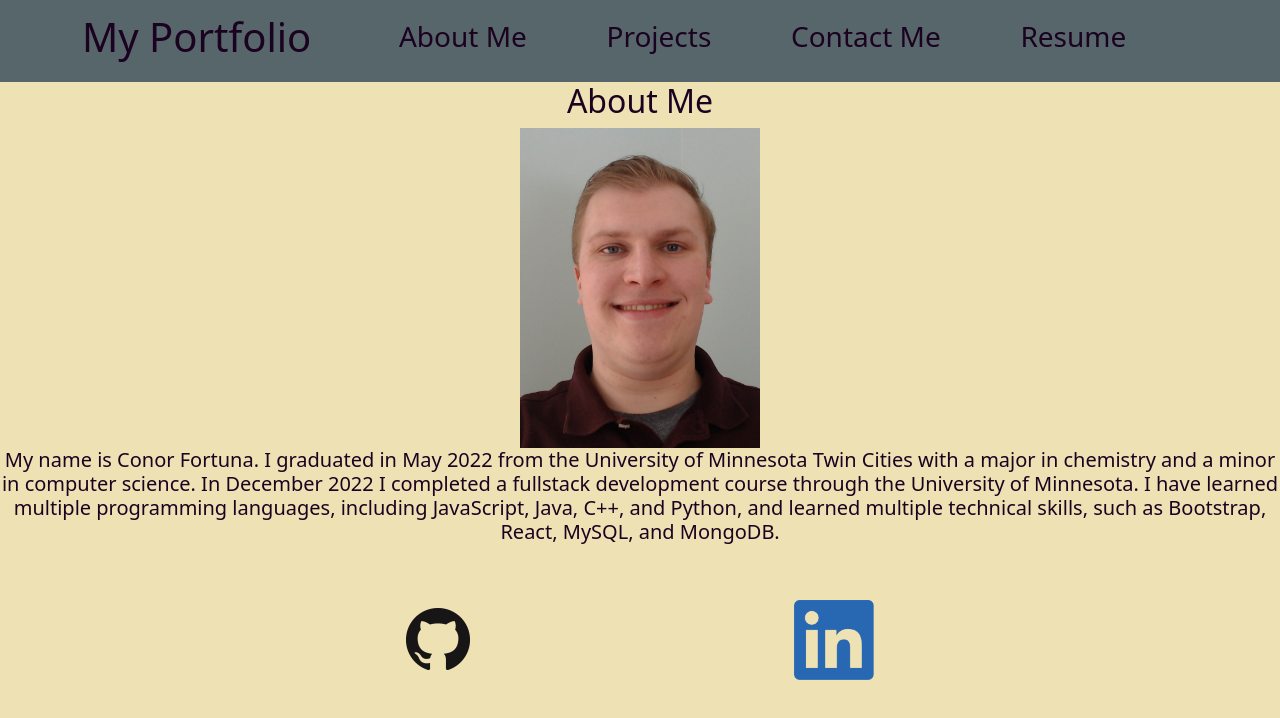
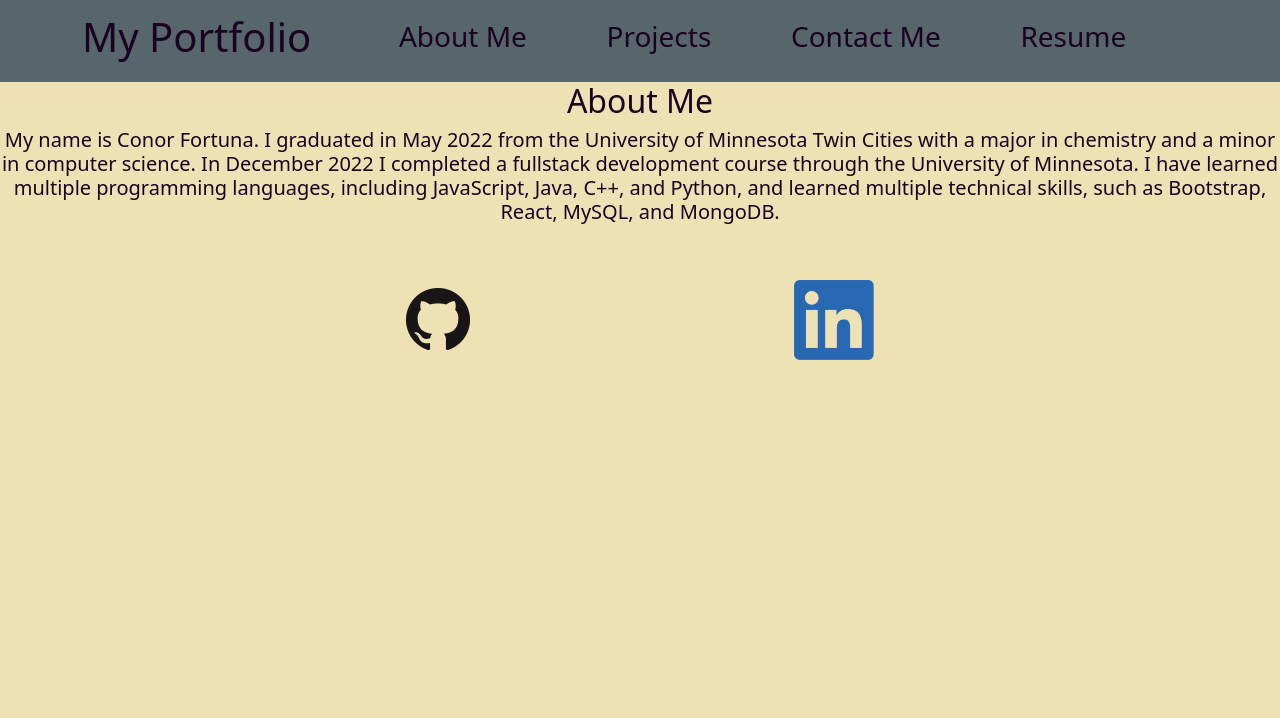
Before and after one commit to fortu038/portfolio, a React (Create React App) app: page /#/ in a window 1280 px wide. Shown: the top 718 px of the page. Built offline with nearby package versions, Linux system fonts and the light colour scheme.

Commit message:
Minor layout adjustments to AboutMe.

```diff
--- a/src/components/pages/about-me/AboutMe.jsx
+++ b/src/components/pages/about-me/AboutMe.jsx
@@ -11,11 +11,6 @@ function AboutMe () {
 
       <div className="d-flex flex-column justify-content-center align-items-center">
         <h2>About Me</h2>
-        <img
-          src={require("../../../assets/images/trimmed-new-pfp.jpg")}
-          className="Profile-Picture"
-          alt="Conor Fortuna"
-        />
         <h5 className="text-center">
           My name is Conor Fortuna. I graduated in May 2022 from the University of Minnesota Twin Cities
           with a major in chemistry and a minor in computer science. In December 2022 I completed a fullstack
```
Also changed, not shown: src/assets/images/trimmed-new-pfp.jpg (deleted).
